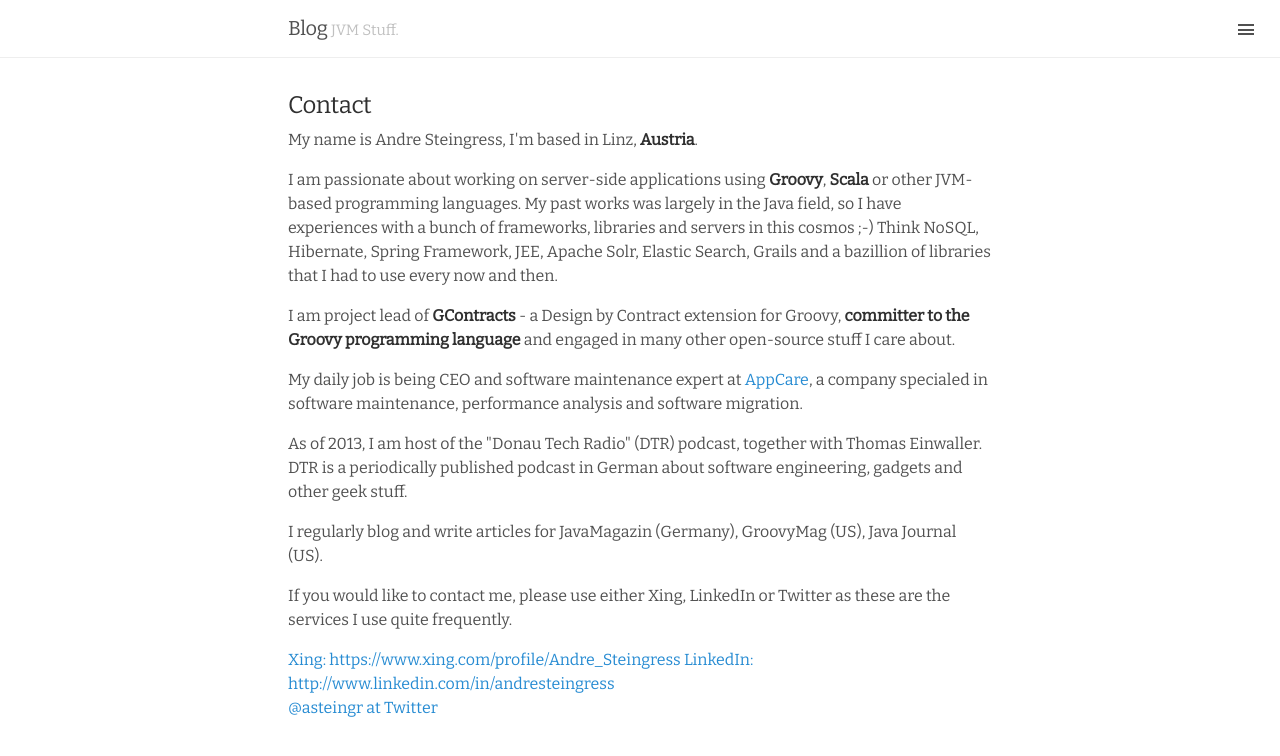
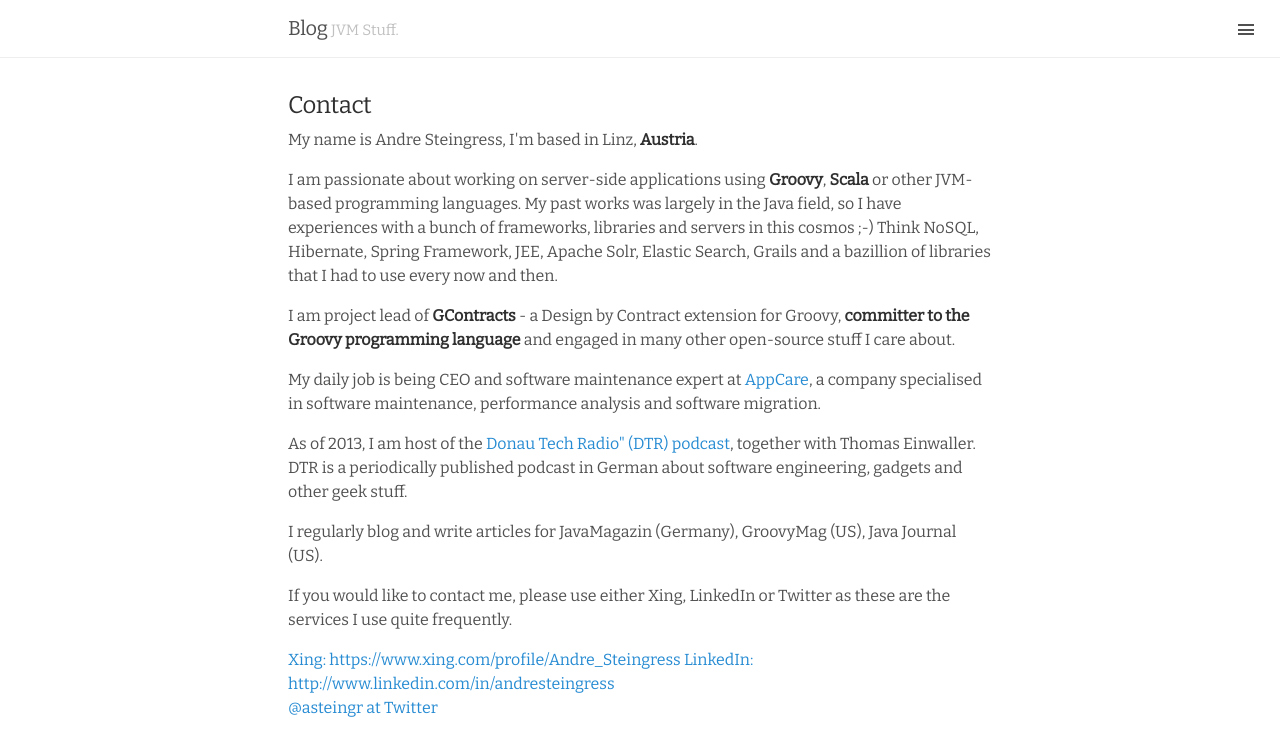
Before and after one commit to andresteingress/andresteingress.github.io, a Jekyll site: the page built from contact/index.html, in a window 1280 px wide. Shown: the top 756 px of the page. Built offline with Jekyll 4.4.1, drawn with Linux system fonts in a browser that asks for light colours; Markdown is read by kramdown in place of the engine named in the settings; comment, search, counter and statistics services are not loaded.

Commit message:
updated information

```diff
--- a/contact/index.html
+++ b/contact/index.html
@@ -26,11 +26,11 @@
 </p>
 
 <p>
-My daily job is being CEO and software maintenance expert at <a href="https://www.appcare.at">AppCare</a>, a company specialed in software maintenance, performance analysis and software migration.
+My daily job is being CEO and software maintenance expert at <a href="https://www.appcare.at">AppCare</a>, a company specialised in software maintenance, performance analysis and software migration.
 </p>
 
 <p>
-As of 2013, I am host of the "Donau Tech Radio" (DTR) podcast, together with Thomas Einwaller. DTR is a periodically published podcast in German about software engineering, gadgets and other geek stuff.
+As of 2013, I am host of the <a href="http://dtr.fm">Donau Tech Radio" (DTR) podcast</a>, together with Thomas Einwaller. DTR is a periodically published podcast in German about software engineering, gadgets and other geek stuff.
 </p>
 
 <p>
```
